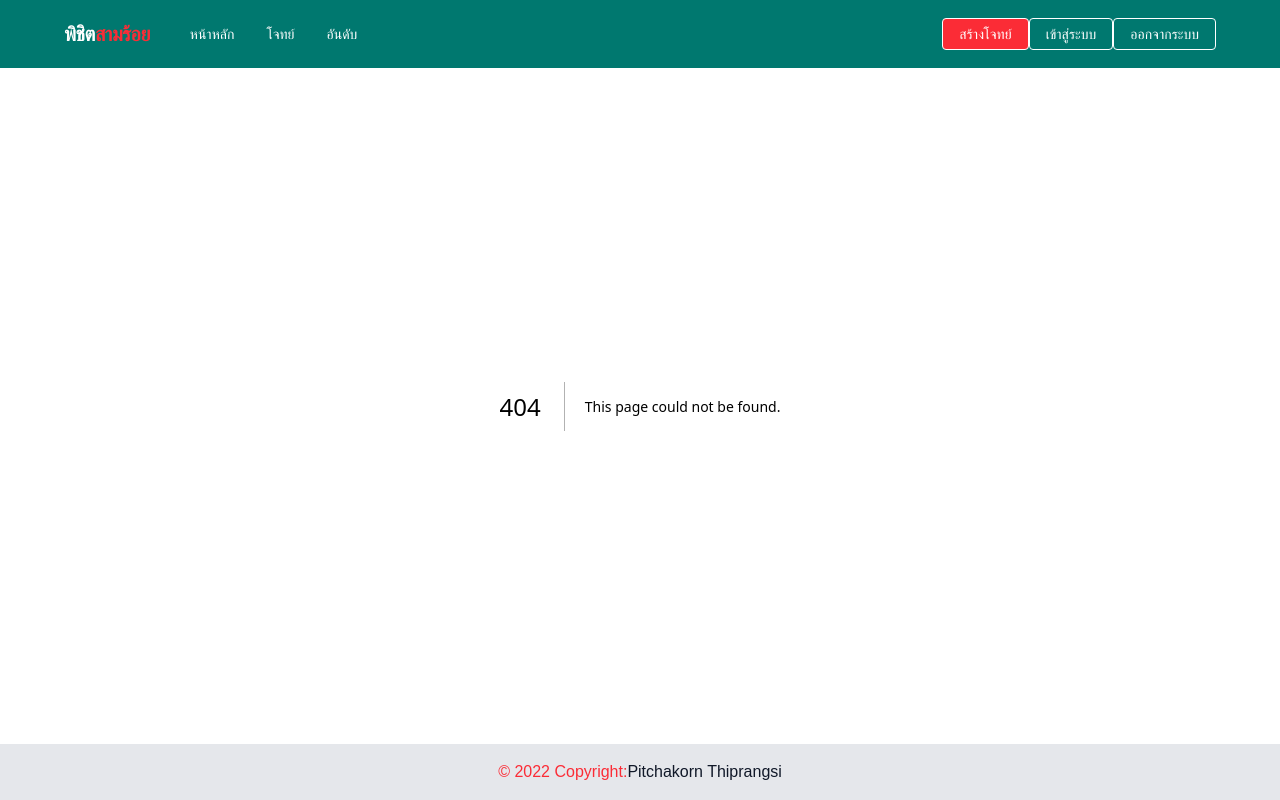
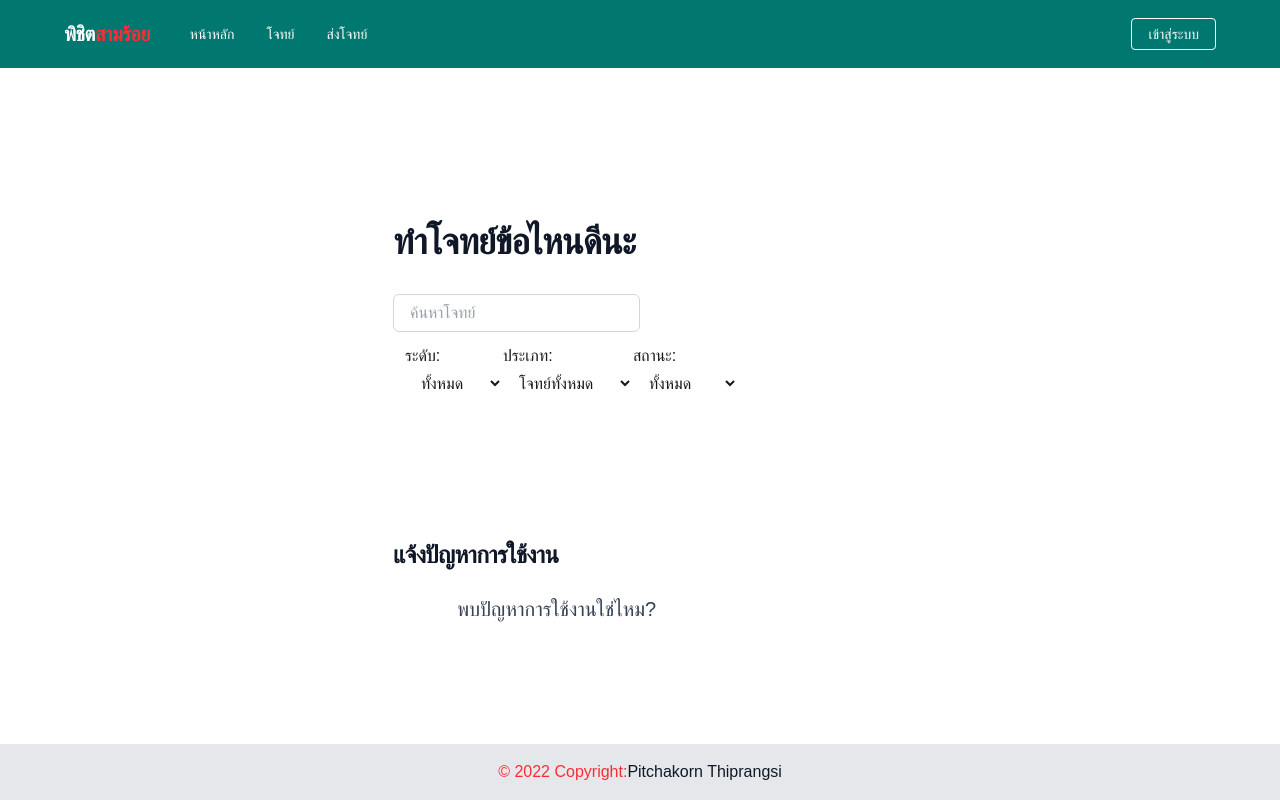
Before and after one commit to kokejohh/pichit300, a Next.js app: page /tasks in a window 1280 px wide. Before the commit this address had no page. Built offline with nearby package versions, Linux system fonts and the light colour scheme.

Commit message:
feat: link to login, tasks page

```diff
--- /dev/null
+++ b/app/login/page.tsx
@@ -0,0 +1,46 @@
+import Image from "next/image";
+
+export default function Login() {
+    return (
+        <div className="min-h-full flex items-center justify-center py-12 px-6 sm:px-8">
+            <div className="max-w-sm w-full space-y-8 divide-y divide-slate-200">
+                <div>
+                    <div className="mx-auto h-24 w-24 relative">
+                        <Image fill alt="Logo_TU" src="https://upload.wikimedia.org/wikipedia/commons/thumb/3/32/Emblem_of_Thammasat_University.svg/1024px-Emblem_of_Thammasat_University.svg.png" />
+                    </div>
+                    <img className="mx-auto h-16 w-auto" src="../img/logo_CS.png" alt="Logo_TU" />
+                    <h2 className="mt-4 text-center text-3xl font-extrabold text-teal-700">พิชิต<span className="text-red-500">สามร้อย</span></h2>
+                </div>
+                <form className="mt-8 space-y-8" action="#" method="post">
+                    <input type="hidden" name="remember" value="true" />
+                    <div className="rounded-md shadow-sm space-y-4">
+                        <div id="alert_noti" className="flex items-center border border-red-700 bg-red-500 text-white text-sm rounded px-4 py-3 hidden" role="alert">
+                            <svg className="fill-current w-4 h-4 mr-2" xmlns="http://www.w3.org/2000/svg" viewBox="0 0 20 20"><path d="M12.432 0c1.34 0 2.01.912 2.01 1.957 0 1.305-1.164 2.512-2.679 2.512-1.269 0-2.009-.75-1.974-1.99C9.789 1.436 10.67 0 12.432 0zM8.309 20c-1.058 0-1.833-.652-1.093-3.524l1.214-5.092c.211-.814.246-1.141 0-1.141-.317 0-1.689.562-2.502 1.117l-.528-.88c2.572-2.186 5.531-3.467 6.801-3.467 1.057 0 1.233 1.273.705 3.23l-1.391 5.352c-.246.945-.141 1.271.106 1.271.317 0 1.357-.392 2.379-1.207l.6.814C12.098 19.02 9.365 20 8.309 20z" /></svg>
+                            <p></p>
+                        </div>
+                        <div className="">
+                            <label htmlFor="username" className="sr-only">username</label>
+                            <input id="username" name="username" type="text" autoComplete="username" required className="appearance-none rounded-none relative block w-full px-3 py-2 border-b-2 border-gray-300 placeholder-gray-500 text-gray-900 rounded-b-md focus:outline-none focus:border-teal-700 focus:z-10 sm:text-sm" placeholder="เลขทะเบียนนักศึกษา" />
+                        </div>
+                        <div className="">
+                            <label htmlFor="password" className="sr-only">password</label>
+                            <input id="password" name="password" type="password" autoComplete="current-password" required className="appearance-none rounded-none relative block w-full px-3 py-2 border-b-2 border-gray-300 placeholder-gray-500 text-gray-900 rounded-b-md focus:outline-none focus:border-teal-700 focus:z-10 sm:text-sm" placeholder="รหัสผ่าน" />
+                        </div>
+                    </div>
+                    <div className="flex items-center justify-between">
+                        <div className="flex items-center">
+                            <input id="remember-me" name="remember-me" type="checkbox" className="h-4 w-4 text-indigo-600 focus:ring-indigo-500 border-gray-300 rounded cursor-pointer" />
+                            <label htmlFor="remember-me" className="ml-2 block text-sm text-gray-900"> จดจำฉัน </label>
+                        </div>
+                        <div className="text-sm">
+                            <a href="#" className="font-medium text-gray-600 hover:text-gray-500"> จำรหัสผ่านไม่ได้? </a>
+                        </div>
+                    </div>
+                    <button type="button" id="btn_login" className="w-full btn-teal-700 btn-ring-teal-700">
+                        เข้าสู่ระบบ
+                    </button>
+                </form>
+            </div>
+        </div>
+    )
+}
--- /dev/null
+++ b/app/tasks/page.tsx
@@ -0,0 +1,70 @@
+export default function Tasks() {
+    return (
+         <div className="pt-16 sm:pt-24 max-w-7xl mx-auto space-y-10 sm:space-y-16 mb-16">
+        <div className="px-4 sm:px-8 space-y-8">
+            <h1 className="text-3xl font-extrabold tracking-tight text-gray-900 sm:text-4xl">ทำโจทย์ข้อไหนดีนะ</h1>
+            <div className="flex justify-center">
+                <div className="mb-3 w-full">
+                  <input
+                    type="search"
+                    className="
+                      w-full
+                      sm:w-1/2
+                      px-4
+                      py-1.5
+                      text-gray-700
+                      bg-white bg-clip-padding
+                      border border-solid border-gray-300
+                      rounded-md
+                      m-0
+                      mb-3
+                      focus:text-gray-700 focus:bg-white focus:border-teal-700 focus:outline-none
+                    "
+                    id="search"
+                    placeholder="ค้นหาโจทย์"
+                  />
+                    <div className="block sm:flex sm:justify-between w-1/2 mx-3 space-y-4 sm:space-y-0">
+                        <div className="block sm:inline-block">
+                            <label>ระดับ: </label>
+                            <select id="level" name="level" className="px-3 py-1.5">
+                                <option value="ทั้งหมด">ทั้งหมด</option>
+                                <option value="ง่าย">ง่าย</option>
+                                <option value="ปานกลาง">ปานกลาง</option>
+                                <option value="ยาก">ยาก</option>
+                                <option value="ยากที่สุด">ยากที่สุด</option>
+                            </select>
+                        </div>
+                        <div className="block sm:inline-block">
+                            <label>ประเภท: </label>
+                            <select id="from" name="from" className="px-3 py-1.5">
+                                <option>โจทย์ทั้งหมด</option>
+                                <option>โจทย์จากระบบ</option>
+                                <option>โจทย์จากผู้ใช้</option>
+                            </select>
+                        </div>
+                        <div className="block sm:inline-block">
+                            <label>สถานะ:</label>
+                            <select id="status" name="status" className="px-3 py-1.5">
+                                <option>ทั้งหมด</option>
+                                <option>ยังไม่ได้ทำ</option>
+                                <option>ยังไม่ผ่าน</option>
+                                <option>ผ่านแล้ว</option>
+                            </select>
+                        </div>
+                    </div>
+                </div>
+            </div>
+        </div>
+
+        <div id="containerTask" className="px-4 w-full sm:px-8 grid grid-cols-1 md:grid-cols-2 gap-4">
+        </div>
+
+        <div className="px-4 sm:px-8 space-y-6">
+            <h1 className="text-xl font font-extrabold tracking-tight text-gray-900 sm:text-2xl">แจ้งปัญหาการใช้งาน</h1>
+            <p className="mt-4 text-xl text-gray-700 indent-16">
+                พบปัญหาการใช้งานใช่ไหม?
+            </p>
+        </div>
+    </div>
+    );
+}
--- a/components/Navbar.tsx
+++ b/components/Navbar.tsx
@@ -1,7 +1,9 @@
+import Link from "next/link";
+
 export default function Navbar() {
     return (<nav className="flex items-center justify-between flex-wrap bg-teal-700 py-4 px-8 sm:px-16">
         <div className="flex items-center flex-shrink-0 text-white mr-6">
-            <a href="index.html"><span className="font-semibold text-xl tracking-tight">พิชิต<span className="text-red-500">สามร้อย</span></span></a>
+            <Link href="/"><span className="font-semibold text-xl tracking-tight">พิชิต<span className="text-red-500">สามร้อย</span></span></Link>
         </div>
         <div id="btn_menu" className="block sm:hidden">
             <button className="flex items-center px-3 py-2 border rounded text-white border-white hover:text-white hover:border-white">
@@ -10,22 +12,20 @@ export default function Navbar() {
         </div>
         <div id="menu" className="w-full flex-grow hidden sm:flex sm:items-center sm:w-auto transition  duration-100">
             <div id="nav" className="text-sm sm:flex-grow ">
-                <a href="index.html" className="block mt-4 sm:inline-block sm:mt-0 text-white hover:font-semibold rounded px-4 py-2">
+                <Link href="/" className="block mt-4 sm:inline-block sm:mt-0 text-white hover:font-semibold rounded px-4 py-2">
                     หน้าหลัก
-                </a>
-                <a href="task.html" className="block mt-4 sm:inline-block sm:mt-0 text-white hover:font-semibold rounded px-4 py-2">
+                </Link>
+                <a href="/tasks" className="block mt-4 sm:inline-block sm:mt-0 text-white hover:font-semibold rounded px-4 py-2">
                     โจทย์
                 </a>
-                <a href="rank.html" className="block mt-4 sm:inline-block sm:mt-0 text-white hover:font-semibold rounded px-4 py-2">
-                    อันดับ
+                <a href="/submission" className="block mt-4 sm:inline-block sm:mt-0 text-white hover:font-semibold rounded px-4 py-2">
+                    ส่งโจทย์
                 </a>
             </div>
             <div className="text-end">
-                <a href="login.html" id="create" className="inline-block text-sm px-4 py-2 leading-none border rounded text-white bg-red-500 border-white hover:border-transparent hover:text-red-500 hover:bg-white mt-4 sm:mt-0">สร้างโจทย์</a>
-                <a href="login.html" id="login" className="inline-block text-sm px-4 py-2 leading-none border rounded text-white border-white hover:border-transparent hover:text-teal-700 hover:bg-white mt-4 sm:mt-0">เข้าสู่ระบบ</a>
-                <a href="login.html" id="logout" className="inline-block text-sm px-4 py-2 leading-none border rounded text-white border-white hover:border-transparent hover:text-teal-700 hover:bg-white mt-4 sm:mt-0">ออกจากระบบ</a>
+                <a href="/login" id="login" className="inline-block text-sm px-4 py-2 leading-none border rounded text-white border-white hover:border-transparent hover:text-teal-700 hover:bg-white mt-4 sm:mt-0">เข้าสู่ระบบ</a>
+                {/* <a href="login.html" id="logout" className="inline-block text-sm px-4 py-2 leading-none border rounded text-white border-white hover:border-transparent hover:text-teal-700 hover:bg-white mt-4 sm:mt-0">ออกจากระบบ</a> */}
             </div>
-
         </div>
     </nav>)
 }
```
